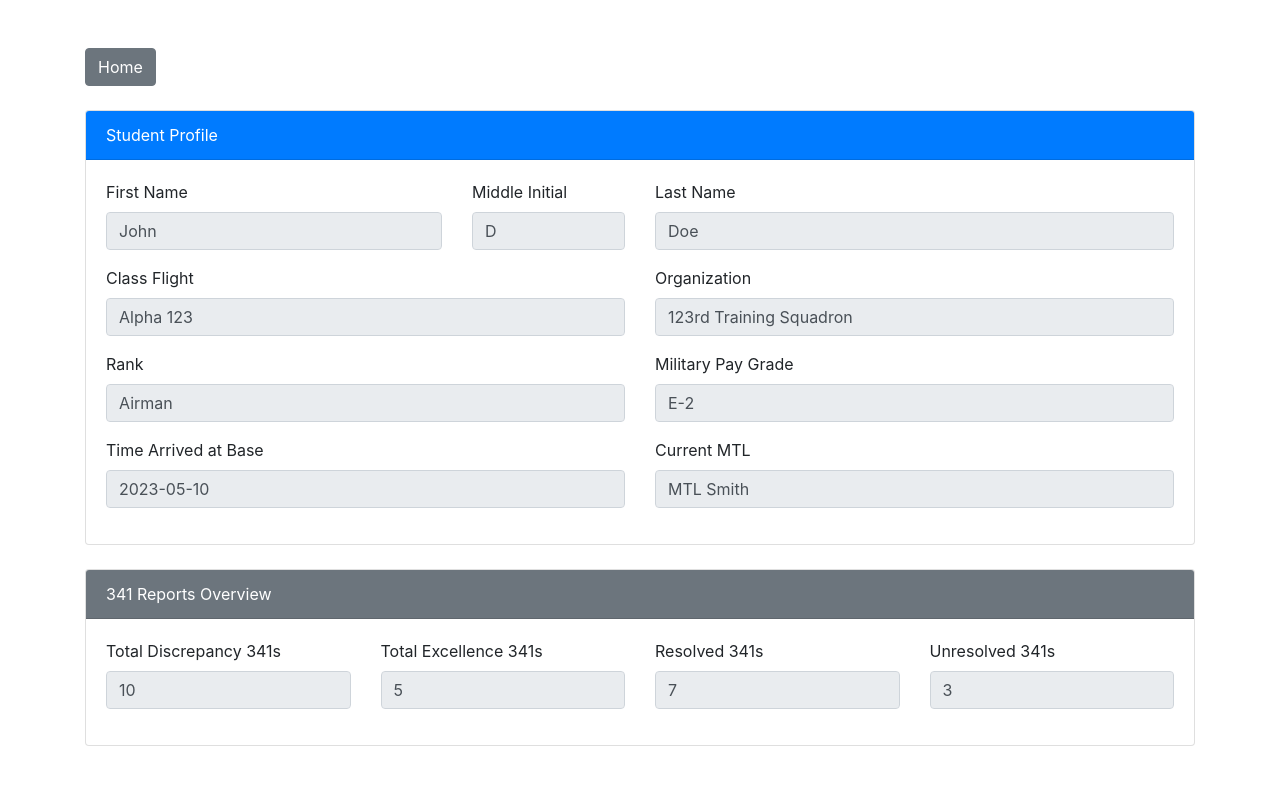
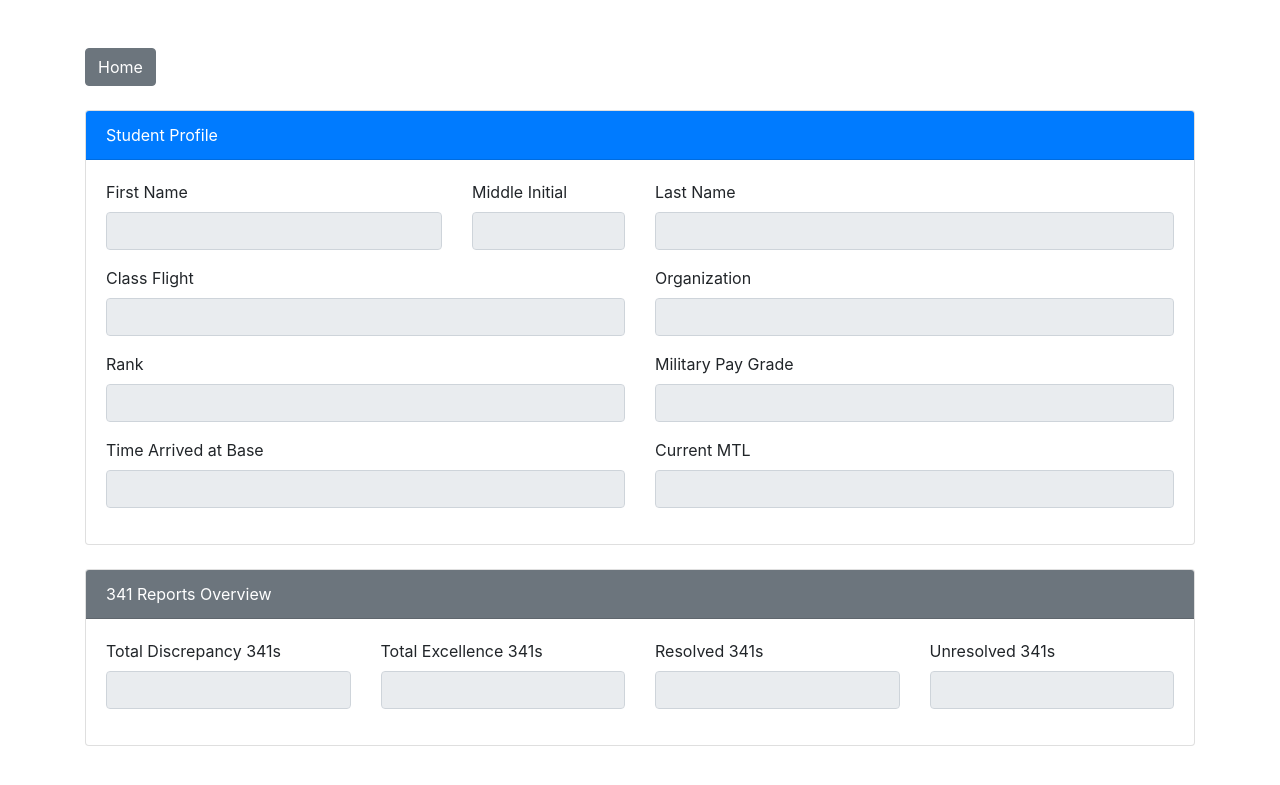
Before and after one commit to ethan-kisiel/virt-341, a Flask app: page /student/1/reports in a window 1280 px wide. Shown: the top 785 px of the page. Run offline with Flask 3, Linux system fonts and the light colour scheme; parts of the project's set-up code (start-up, migrations or seed data) failed here and were passed over; some libraries are stand-ins or nearby versions.

Commit message:
Improved readability

```diff
--- a/src/blueprints/student/templates/reports.html
+++ b/src/blueprints/student/templates/reports.html
@@ -23,19 +23,19 @@
                         <div class="col-md-4">
                             <div class="form-group">
                                 <label for="firstName">First Name</label>
-                                <input type="text" class="form-control" id="firstName" name="firstName" value="John" readonly>
+                                <input type="text" class="form-control" id="firstName" name="firstName" value="" readonly>
                             </div>
                         </div>
                         <div class="col-md-2">
                             <div class="form-group">
                                 <label for="middleInitial">Middle Initial</label>
-                                <input type="text" class="form-control" id="middleInitial" name="middleInitial" value="D" readonly>
+                                <input type="text" class="form-control" id="middleInitial" name="middleInitial" value="" readonly>
                             </div>
                         </div>
                         <div class="col-md-6">
                             <div class="form-group">
                                 <label for="lastName">Last Name</label>
-                                <input type="text" class="form-control" id="lastName" name="lastName" value="Doe" readonly>
+                                <input type="text" class="form-control" id="lastName" name="lastName" value="" readonly>
                             </div>
                         </div>
                     </div>
@@ -44,13 +44,13 @@
                         <div class="col-md-6">
                             <div class="form-group">
                                 <label for="classFlight">Class Flight</label>
-                                <input type="text" class="form-control" id="classFlight" name="classFlight" value="Alpha 123" readonly>
+                                <input type="text" class="form-control" id="classFlight" name="classFlight" value="" readonly>
                             </div>
                         </div>
                         <div class="col-md-6">
                             <div class="form-group">
                                 <label for="organization">Organization</label>
-                                <input type="text" class="form-control" id="organization" name="organization" value="123rd Training Squadron" readonly>
+                                <input type="text" class="form-control" id="organization" name="organization" value="" readonly>
                             </div>
                         </div>
                     </div>
@@ -59,13 +59,13 @@
                         <div class="col-md-6">
                             <div class="form-group">
                                 <label for="rank">Rank</label>
-                                <input type="text" class="form-control" id="rank" name="rank" value="Airman" readonly>
+                                <input type="text" class="form-control" id="rank" name="rank" value="" readonly>
                             </div>
                         </div>
                         <div class="col-md-6">
                             <div class="form-group">
                                 <label for="payGrade">Military Pay Grade</label>
-                                <input type="text" class="form-control" id="payGrade" name="payGrade" value="E-2" readonly>
+                                <input type="text" class="form-control" id="payGrade" name="payGrade" value="" readonly>
                             </div>
                         </div>
                     </div>
@@ -74,13 +74,13 @@
                         <div class="col-md-6">
                             <div class="form-group">
                                 <label for="arrivalTime">Time Arrived at Base</label>
-                                <input type="text" class="form-control" id="arrivalTime" name="arrivalTime" value="2023-05-10" readonly>
+                                <input type="text" class="form-control" id="arrivalTime" name="arrivalTime" value="" readonly>
                             </div>
                         </div>
                         <div class="col-md-6">
                             <div class="form-group">
                                 <label for="currentMTL">Current MTL</label>
-                                <input type="text" class="form-control" id="currentMTL" name="currentMTL" value="MTL Smith" readonly>
+                                <input type="text" class="form-control" id="currentMTL" name="currentMTL" value="" readonly>
                             </div>
                         </div>
                     </div>
@@ -96,25 +96,25 @@
                     <div class="col-md-3">
                         <div class="form-group">
                             <label>Total Discrepancy 341s</label>
-                            <input type="text" class="form-control" id="discrepancyCount" value="10" readonly>
+                            <input type="text" class="form-control" id="discrepancyCount" value="" readonly>
                         </div>
                     </div>
                     <div class="col-md-3">
                         <div class="form-group">
                             <label>Total Excellence 341s</label>
-                            <input type="text" class="form-control" id="excellenceCount" value="5" readonly>
+                            <input type="text" class="form-control" id="excellenceCount" value="" readonly>
                         </div>
                     </div>
                     <div class="col-md-3">
                         <div class="form-group">
                             <label>Resolved 341s</label>
-                            <input type="text" class="form-control" id="resolvedCount" value="7" readonly>
+                            <input type="text" class="form-control" id="resolvedCount" value="" readonly>
                         </div>
                     </div>
                     <div class="col-md-3">
                         <div class="form-group">
                             <label>Unresolved 341s</label>
-                            <input type="text" class="form-control" id="unresolvedCount" value="3" readonly>
+                            <input type="text" class="form-control" id="unresolvedCount" value="" readonly>
                         </div>
                     </div>
                 </div>
```
